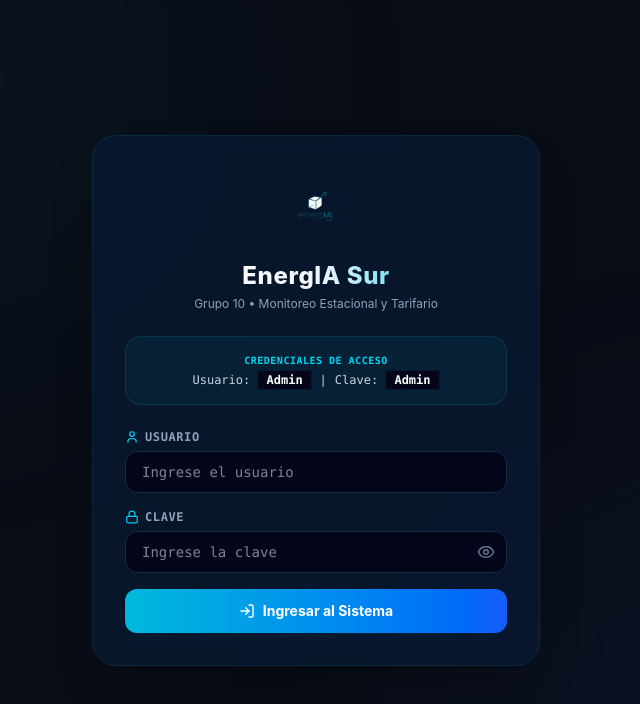
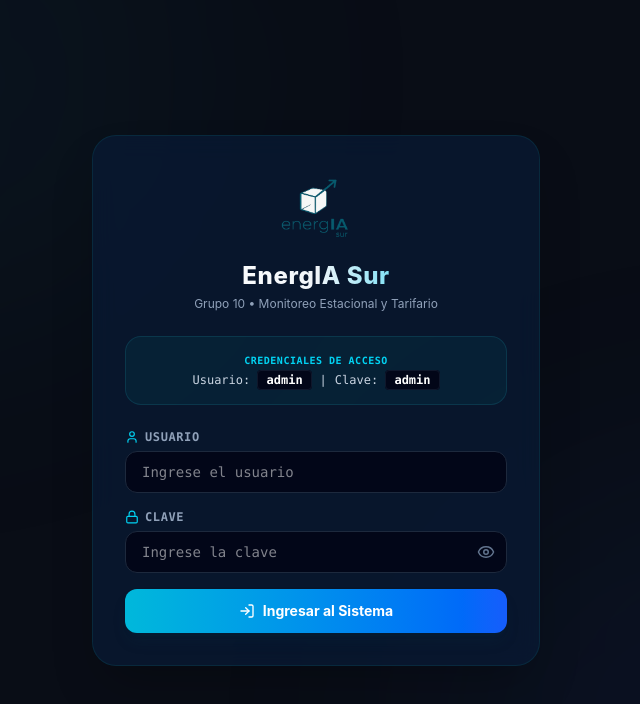
Before and after one commit to fbiason/energia_sur, a React (Vite) app: page / in a window 1280 px wide. Shown: the top 704 px of the page, without its empty margins (324-964 px from the left). Built offline with nearby package versions, Linux system fonts and the light colour scheme.

Commit message:
Fix: Cambiar clave y usuario a minusculas 'admin'

```diff
--- a/src/pages/Login.tsx
+++ b/src/pages/Login.tsx
@@ -21,7 +21,7 @@ export default function Login({ onLoginSuccess }: LoginProps) {
       return;
     }
 
-    if (username.trim() === 'Admin' && password === 'Admin') {
+    if (username.trim() === 'admin' && password === 'admin') {
       setLoading(true);
       // Simulate network request for premium micro-animation
       setTimeout(() => {
@@ -59,13 +59,12 @@ export default function Login({ onLoginSuccess }: LoginProps) {
           </div>
         </div>
 
-        {/* Credentials Banner (Visible as requested) */}
         <div className="bg-cyan-950/40 border border-cyan-900/50 rounded-2xl p-4 text-center space-y-1">
           <div className="text-[10px] font-bold uppercase tracking-wider text-cyan-400 font-mono">Credenciales de Acceso</div>
           <div className="text-xs font-mono text-slate-300">
-            Usuario: <span className="text-white font-bold bg-slate-950 px-2 py-0.5 rounded border border-slate-900 select-all">Admin</span>
+            Usuario: <span className="text-white font-bold bg-slate-950 px-2 py-0.5 rounded border border-slate-900 select-all">admin</span>
             <span className="mx-2">|</span>
-            Clave: <span className="text-white font-bold bg-slate-950 px-2 py-0.5 rounded border border-slate-900 select-all">Admin</span>
+            Clave: <span className="text-white font-bold bg-slate-950 px-2 py-0.5 rounded border border-slate-900 select-all">admin</span>
           </div>
         </div>
 
```
Also changed, not shown: public/logo.png.
